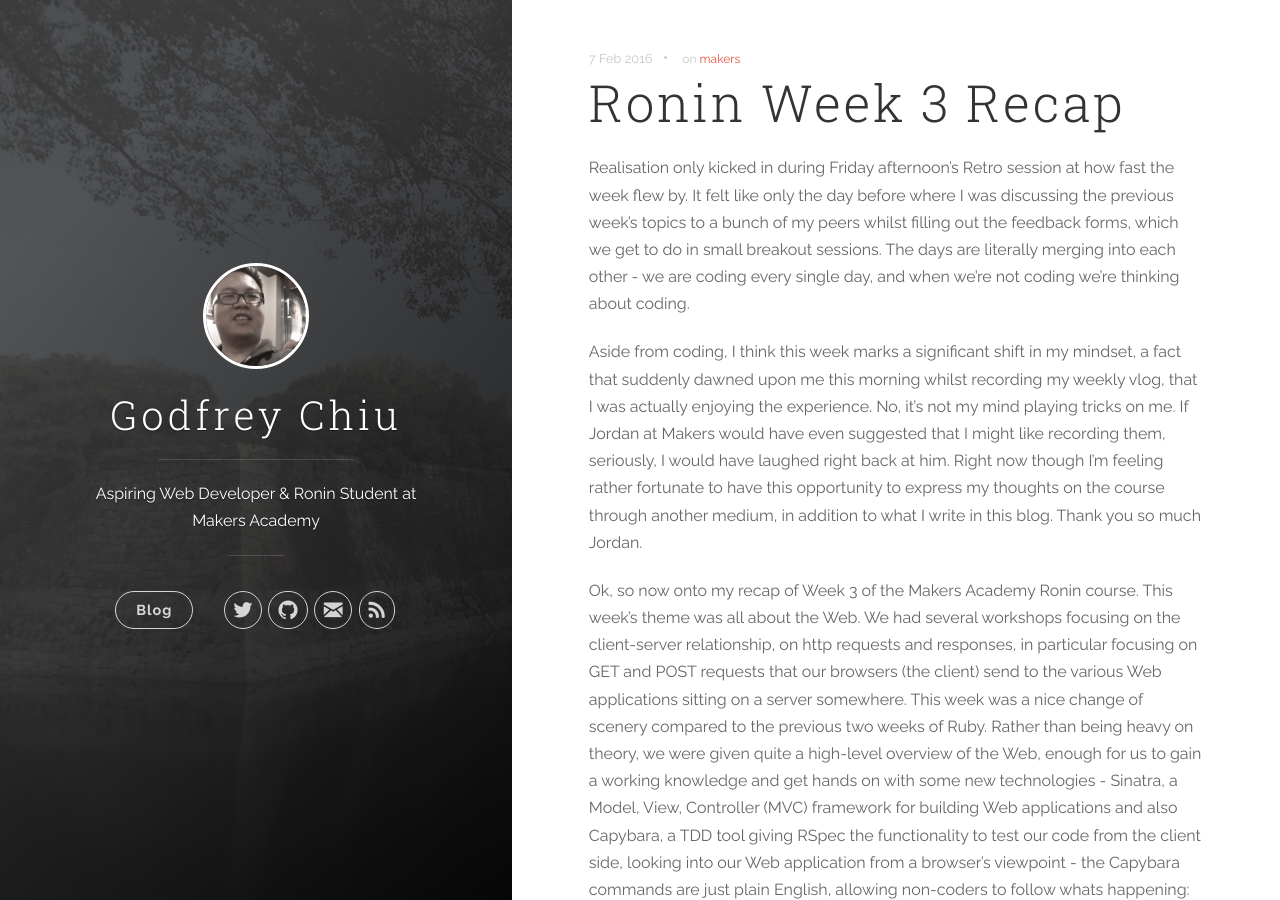
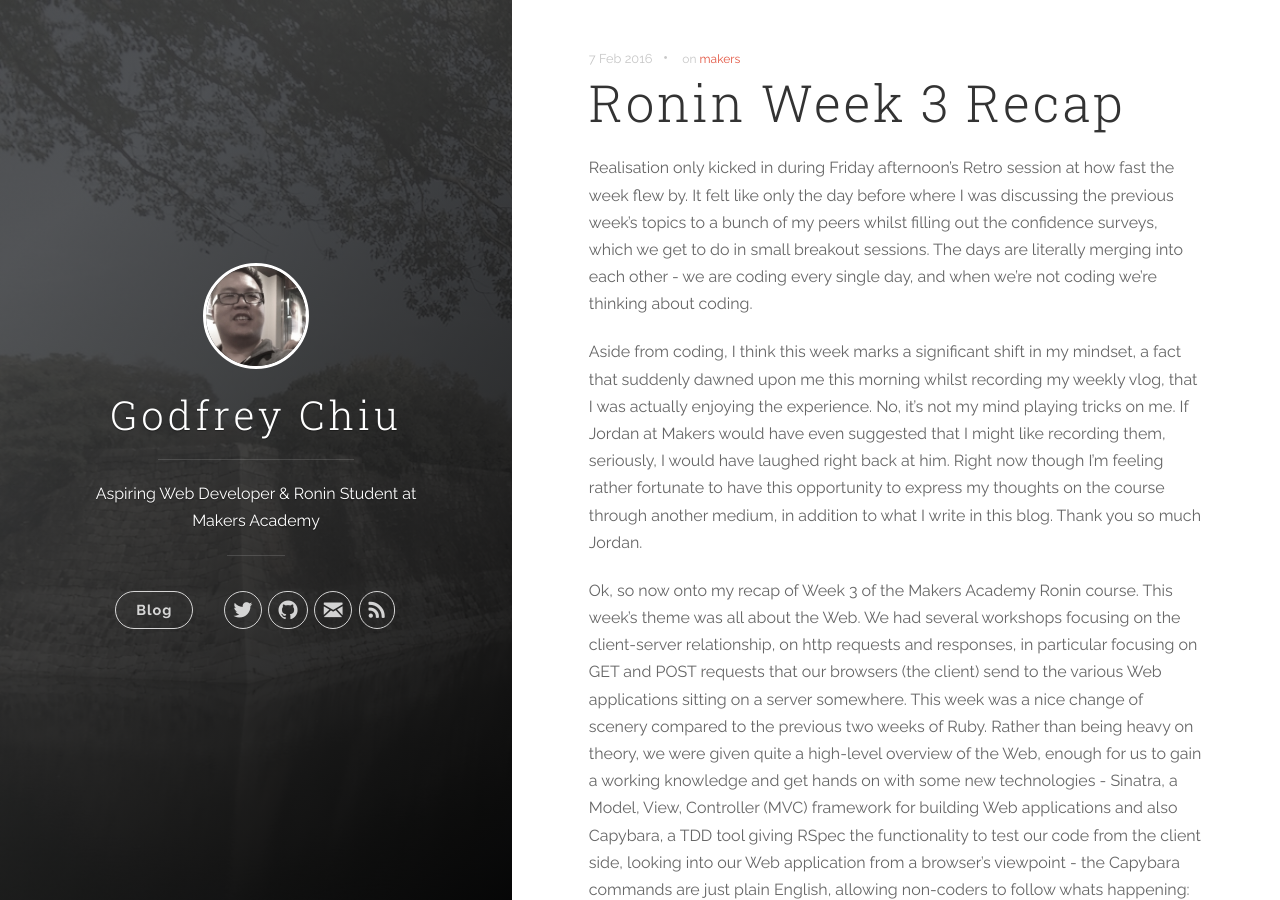
Before and after one commit to ggwc82/ggwc82.github.io, a Jekyll site: the page built from _posts/2016-02-07-week3-recap.markdown, in a window 1280 px wide and 900 px high. Built offline with Jekyll 4.4.1, drawn with Linux system fonts in a browser that asks for light colours; nearby versions of some CDN libraries.

Commit message:
Minor amendment to post

```diff
--- a/_posts/2016-02-07-week3-recap.markdown
+++ b/_posts/2016-02-07-week3-recap.markdown
@@ -6,7 +6,7 @@ categories: makers blog ronin
 tags: [makers]
 ---
 
-Realisation only kicked in during Friday afternoon's Retro session at how fast the week flew by. It felt like only the day before where I was discussing the previous week's topics to a bunch of my peers whilst filling out the feedback forms, which we get to do in small breakout sessions. The days are literally merging into each other - we are coding every single day, and when we're not coding we're thinking about coding.
+Realisation only kicked in during Friday afternoon's Retro session at how fast the week flew by. It felt like only the day before where I was discussing the previous week's topics to a bunch of my peers whilst filling out the confidence surveys, which we get to do in small breakout sessions. The days are literally merging into each other - we are coding every single day, and when we're not coding we're thinking about coding.
 
 Aside from coding, I think this week marks a significant shift in my mindset, a fact that suddenly dawned upon me this morning whilst recording my weekly vlog, that I was actually enjoying the experience. No, it's not my mind playing tricks on me. If Jordan at Makers would have even suggested that I might like recording them, seriously, I would have laughed right back at him. Right now though I'm feeling rather fortunate to have this opportunity to express my thoughts on the course through another medium, in addition to what I write in this blog. Thank you so much Jordan.
 
```
